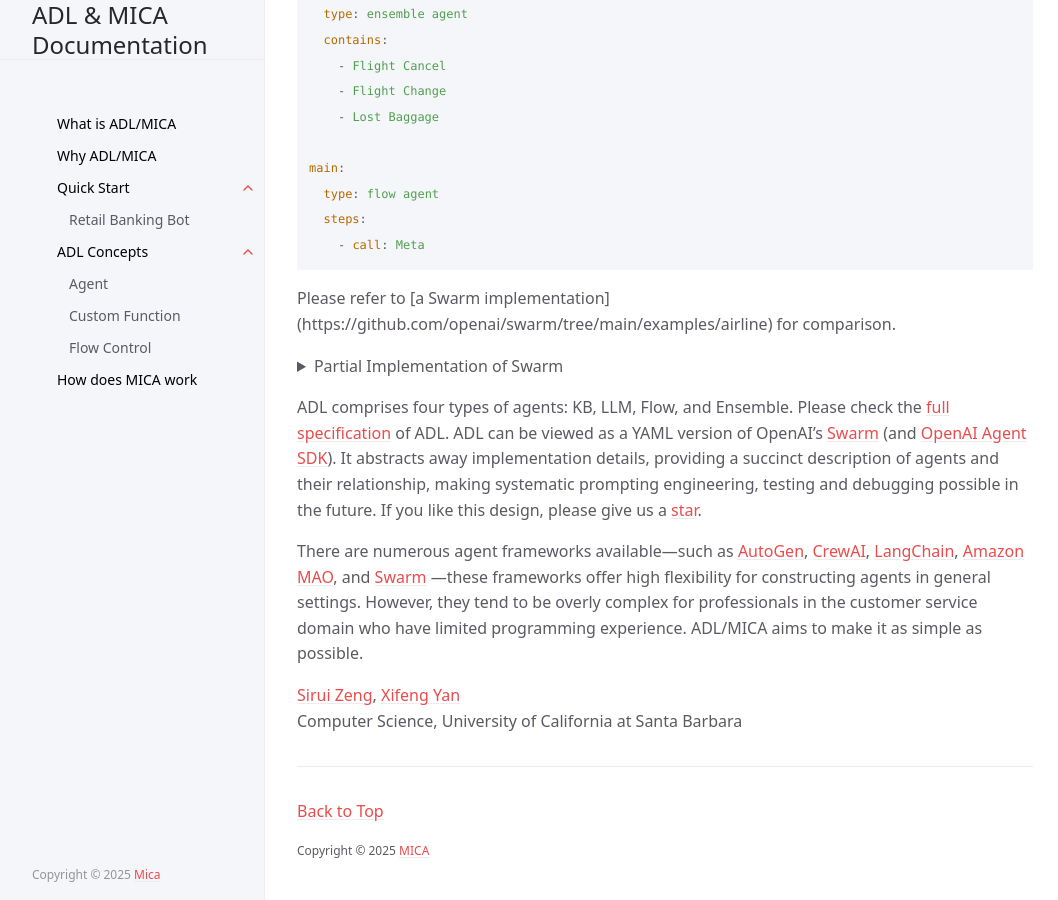
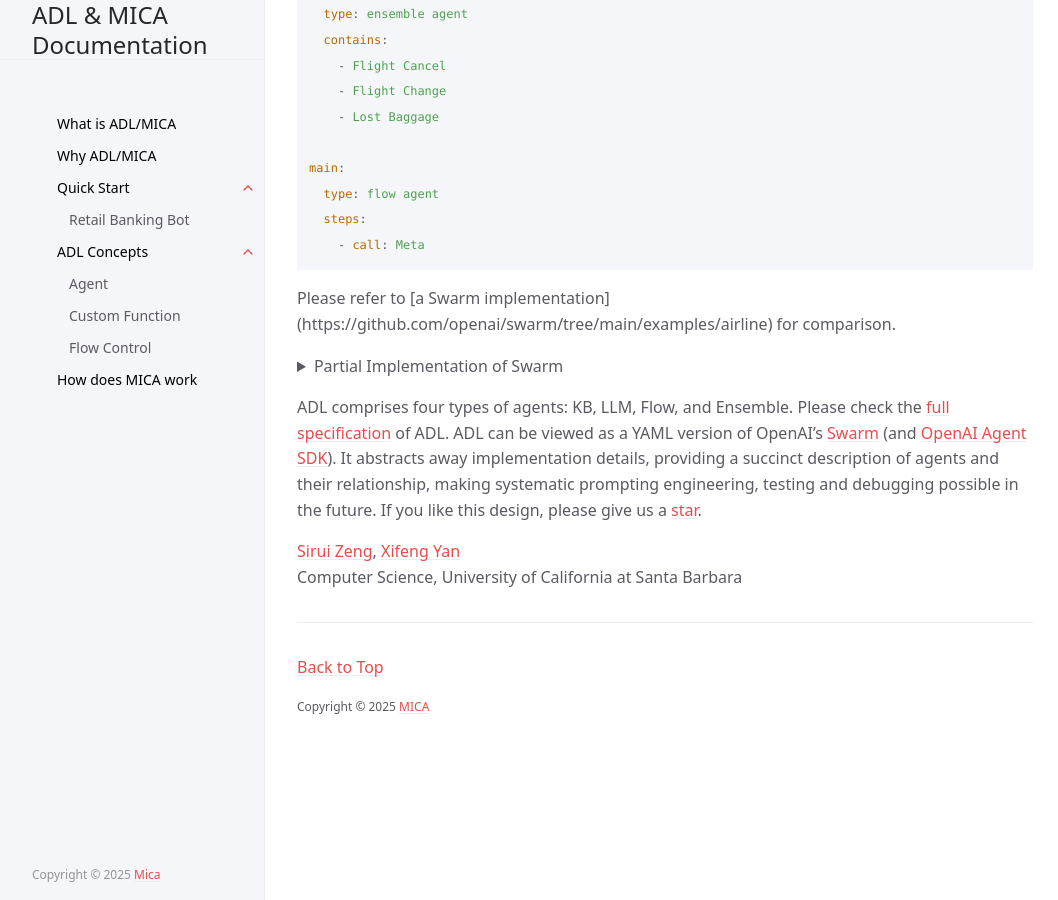
Before and after one commit to Mica-labs/Mica-labs.github.io, a Jekyll site: the page built from index.md, in a window 1280 px wide and 900 px high, scrolled down 943 px. Shown: the whole window, without its empty margins (107-1165 px from the left). Built offline with Jekyll 4.4.1, drawn with Linux system fonts in a browser that asks for light colours; cached includes are drawn as plain includes.

Commit message:
Update index.md

```diff
--- a/index.md
+++ b/index.md
@@ -135,7 +135,5 @@ lost_baggage = Agent(
 
 ADL comprises four types of agents: KB, LLM, Flow, and Ensemble. Please check the [full specification](https://arxiv.org/pdf/2504.14787) of ADL.  ADL can be viewed as a YAML version of OpenAI's [Swarm](https://github.com/openai/swarm) (and [OpenAI Agent SDK](https://platform.openai.com/docs/guides/agents-sdk)).  It  abstracts away implementation details, providing a succinct description of agents and their relationship, making systematic prompting engineering, testing and debugging possible in the future. If you like this design, please give us a [star](https://github.com/Mica-labs/MICA#staying-ahead).
 
-There are numerous agent frameworks available—such as [AutoGen](https://github.com/microsoft/autogen), [CrewAI](https://github.com/crewAIInc/crewAI), [LangChain](https://github.com/langchain-ai/langchain), [Amazon MAO](https://github.com/awslabs/multi-agent-orchestrator), and [Swarm](https://github.com/openai/swarm) —these frameworks offer high flexibility for constructing agents in general settings. However, they tend to be overly complex for professionals in the customer service domain who have limited programming experience. ADL/MICA aims to make it as simple as possible.
-
 [Sirui Zeng](https://siruizeng011.github.io/), [Xifeng Yan](https://sites.cs.ucsb.edu/~xyan/)
 Computer Science, University of California at Santa Barbara
```
